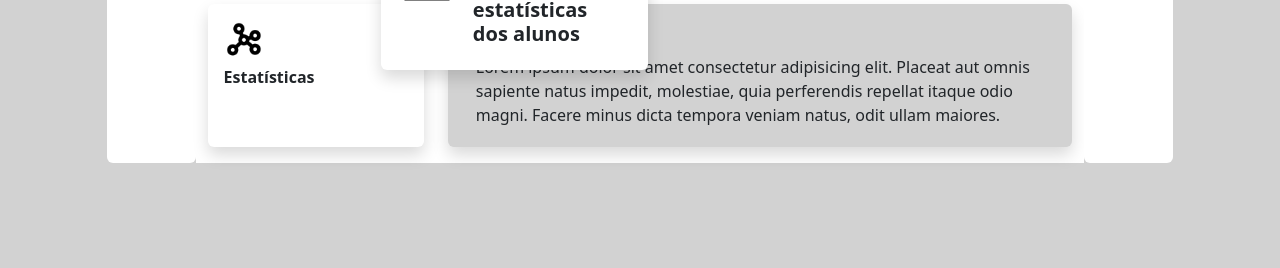
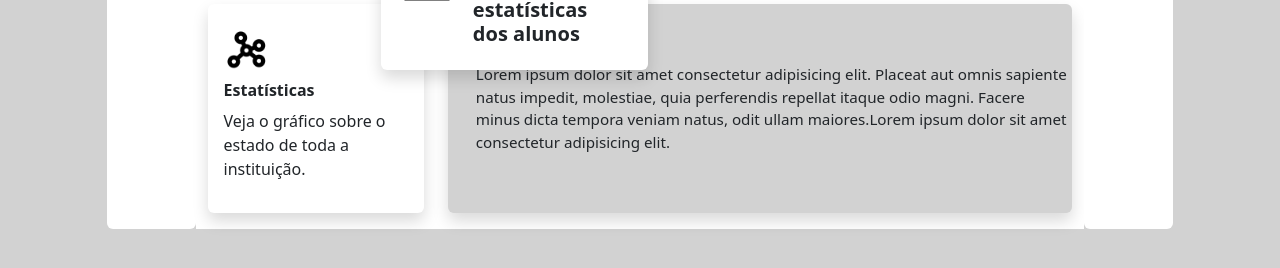
Before and after one commit to PedroOttavio/oculos-escuro, a website: page html/pagina-inicial.html in a window 1280 px wide. Shown: the part 486-754 px from the top of the page. Drawn offline with nearby package versions, Linux system fonts and the light colour scheme.

Commit message:
falta fazer alguns ajustes na div esquerda. Quase finalizado

```diff
--- a/html/pagina-inicial.html
+++ b/html/pagina-inicial.html
@@ -86,15 +86,16 @@
             <div class="mt-2 container">
               <div class="row">
                 <div class="col-3 shadow p-3 mb-3 bg-white rounded d-flex flex-column ">
-                  <img src="../icons/icon-estatisticas.png" alt="" style="height: 40px; width: 40px" />
+                  <img src="../icons/icon-estatisticas.png" alt="estatisticas imagem" class="mt-2" style="height: 45px; width: 45px" />
                   <h6 class="fw-bold text-dark mt-2">Estatísticas</h6>
+                  <p >Veja o gráfico sobre o estado de toda a instituição.</p>
                 </div>
 
                 <div class="col shadow p-1 mb-3 cinza rounded ms-4">
-                  <h2 class="ms-4 mt-2 mb-0" >Título</h2>
-                  <p class="ms-4 mt-0" >Lorem ipsum dolor sit amet consectetur adipisicing elit. Placeat aut omnis sapiente natus impedit,
+                  <h2 class="ms-4 mt-3 mb-0" >Título</h2>
+                  <p class="ms-4 mt-0 fonte-menor" >Lorem ipsum dolor sit amet consectetur adipisicing elit. Placeat aut omnis sapiente natus impedit,
                     molestiae, quia perferendis repellat itaque odio magni. Facere minus dicta tempora veniam natus,
-                    odit ullam maiores.</p>
+                    odit ullam maiores.Lorem ipsum dolor sit amet consectetur adipisicing elit.</p>
                 </div>
               </div>
             </div>
--- a/style/estilo.css
+++ b/style/estilo.css
@@ -15,6 +15,11 @@
     position: absolute;
     top: -10px;
     left: 0;
+}
+
+.fonte-menor{
+    font-size: 0.95rem;
+
 }
 
 .imagem-sobreposta-titulo-bot{
```
